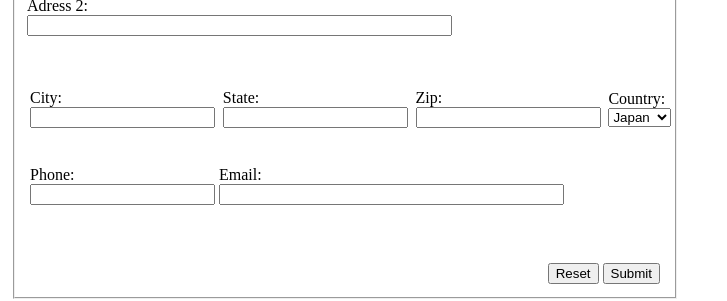
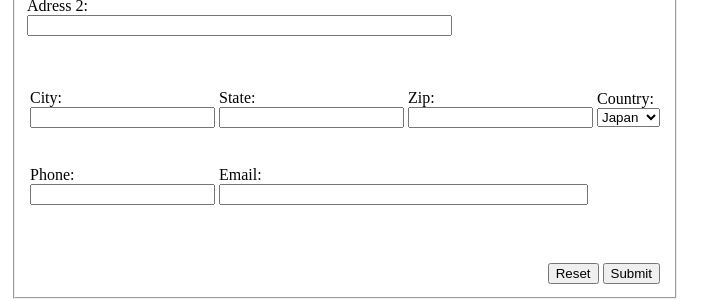
Before and after one commit to m110100/Basic-frontend-dev-labs, a plain HTML site: page bfdLabs/lab2_form.html in a window 1280 px wide. Shown: the part 305-606 px from the top of the page, without its empty margins (0-727 px from the left). Drawn offline with Linux system fonts and the light colour scheme.

Commit message:
Update lab2_form.html

```diff
--- a/bfdLabs/lab2_form.html
+++ b/bfdLabs/lab2_form.html
@@ -23,7 +23,7 @@
                         </div>
                         <br>
                         <div class="country-information">
-                            <table width="102%">
+                            <table width="97%">
                                 <tr>
                                     <td><p><label for="City">City:</label><br><input type="text" size="20"></p></td>
                                     <td><p><label for="State">State:</label><br><input type="text"></p></td>
@@ -45,7 +45,7 @@
                             <table width="83%">
                                 <tr>
                                     <td><p><label for="Phone">Phone:<br><input type="text" size="20"></label></p></td>
-                                    <td><p><label for="Email">Email:<br><input type="email" size="40"></label></p></td>
+                                    <td><p><label for="Email">Email:<br><input type="email" size="43"></label></p></td>
                                 </tr>
                             </table>
                         </div>
```
